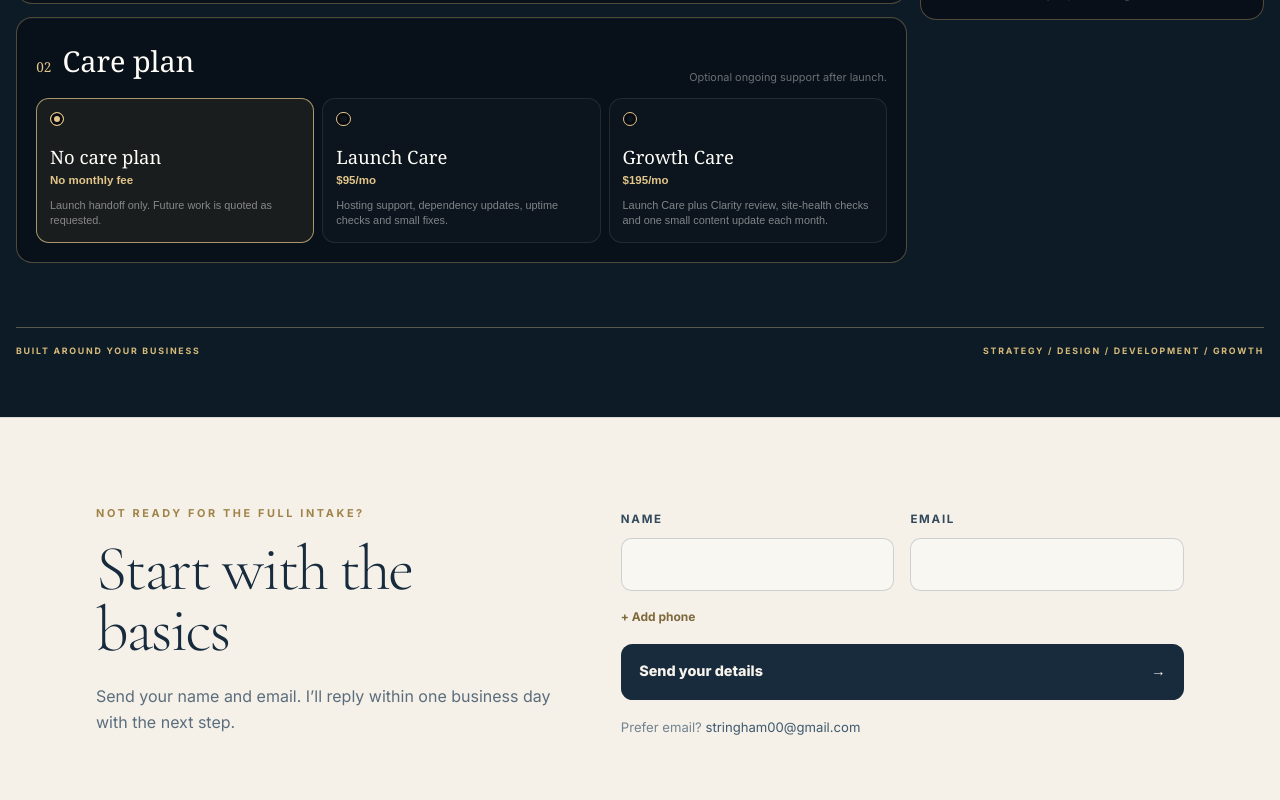
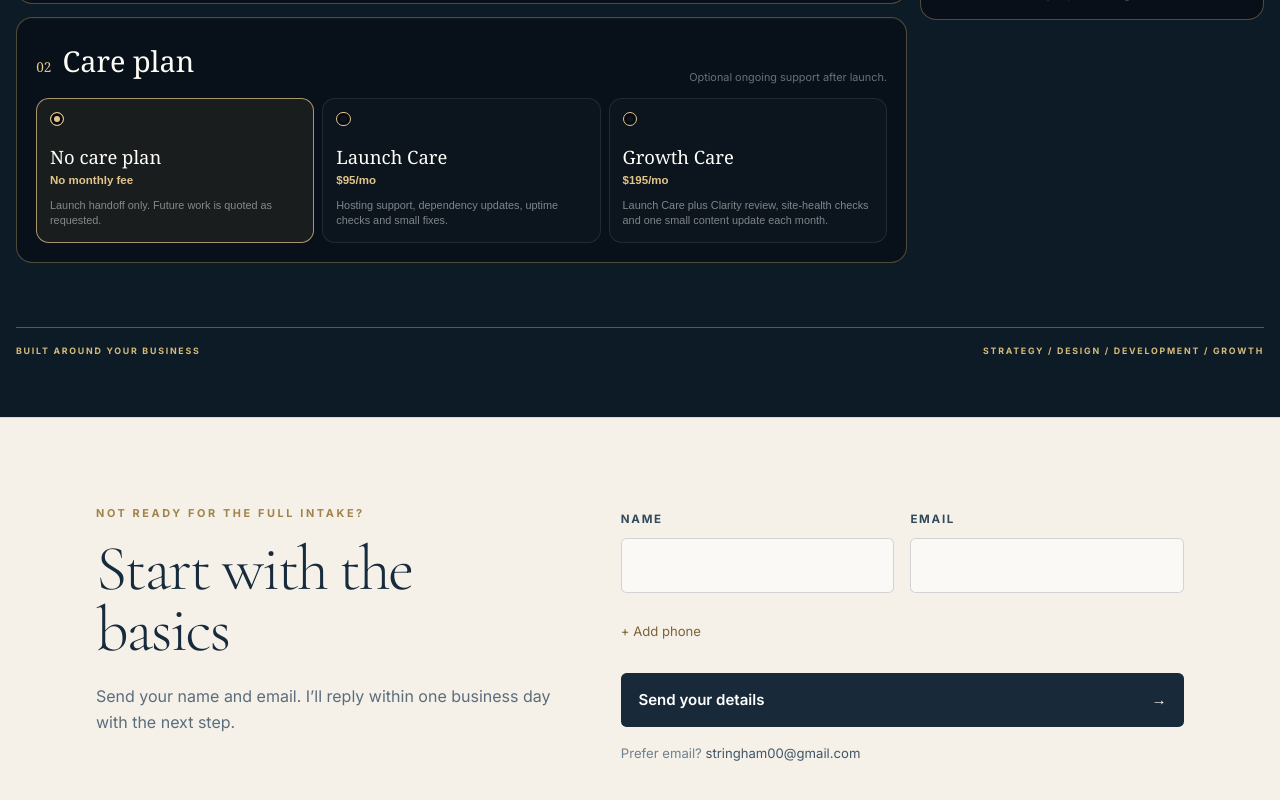
Before and after one commit to kstring00/legendary-octo-palm-tree, a Next.js app: page / in a window 1280 px wide. Shown: the part 3541-4341 px from the top of the page. Built offline with nearby package versions, Linux system fonts and the light colour scheme.

Commit message:
Preserve contact styles with anchor offset

```diff
--- a/app/BottomCapture.module.css
+++ b/app/BottomCapture.module.css
@@ -79,139 +79,147 @@
 
 .field input {
   width: 100%;
-  min-height: 3.35rem;
-  border: 1px solid rgba(49, 73, 91, 0.22);
-  border-radius: 0.65rem;
-  padding: 0 0.95rem;
-  background: rgba(255, 255, 255, 0.42);
+  min-height: 48px;
+  border: 1px solid rgba(24, 42, 58, 0.18);
+  border-radius: 0.35rem;
+  background: rgba(255, 255, 255, 0.58);
   color: #172b3d;
   font: inherit;
+  font-size: 1rem;
+  padding: 0.82rem 0.9rem;
   outline: none;
-  transition: border-color 160ms ease, background 160ms ease;
+  transition: border-color 160ms ease, box-shadow 160ms ease, background 160ms ease;
 }
 
-.field input:focus {
-  border-color: rgba(160, 131, 72, 0.72);
-  background: rgba(255, 255, 255, 0.72);
+.field input:hover {
+  border-color: rgba(24, 42, 58, 0.3);
 }
 
-.field input[aria-invalid="true"] {
-  border-color: rgba(151, 66, 56, 0.75);
+.field input:focus-visible,
+.submit:focus-visible,
+.addPhone:focus-visible,
+.phoneToggle:focus-visible,
+.alternate a:focus-visible {
+  outline: none;
+  box-shadow: 0 0 0 3px rgba(194, 160, 114, 0.55);
+}
+
+.field input:focus-visible {
+  border-color: #a08348;
+  background: rgba(255, 255, 255, 0.78);
 }
 
 .error,
 .formError {
-  color: #8c4339;
-  font-size: 0.75rem;
-  line-height: 1.45;
-}
-
-.error {
   margin: 0.45rem 0 0;
-}
-
-.formError {
-  margin: 0;
+  color: #8f3f37;
+  font-size: 0.82rem;
+  line-height: 1.4;
 }
 
 .phoneField {
-  max-width: 24rem;
+  max-width: calc(50% - 0.5rem);
 }
 
 .phoneLabelRow {
   display: flex;
-  align-items: baseline;
+  align-items: center;
   justify-content: space-between;
   gap: 1rem;
 }
 
 .phoneToggle,
 .addPhone {
+  min-height: 44px;
   border: 0;
-  padding: 0;
   background: transparent;
-  color: #7f693d;
+  color: #7c6338;
   cursor: pointer;
   font: inherit;
-  font-size: 0.75rem;
-  font-weight: 700;
+  font-size: 0.82rem;
+  padding: 0;
+  text-decoration: underline;
+  text-decoration-thickness: 1px;
+  text-underline-offset: 0.2em;
 }
 
-.phoneToggle {
-  font-size: 0.67rem;
-  letter-spacing: 0.04em;
+.phoneLabelRow .phoneToggle {
+  min-height: auto;
+  margin-bottom: 0.48rem;
+  color: #657684;
+  font-size: 0.75rem;
 }
 
 .addPhone {
-  width: max-content;
+  width: fit-content;
+  text-decoration: none;
 }
 
 .submit {
-  min-height: 3.5rem;
-  display: flex;
+  min-height: 50px;
+  margin-top: 0.25rem;
+  border: 0;
+  border-radius: 0.35rem;
+  display: inline-flex;
   align-items: center;
   justify-content: space-between;
   gap: 1rem;
-  border: 0;
-  border-radius: 0.72rem;
-  padding: 0 1.15rem;
-  background: #172b3d;
-  color: #f8f3eb;
+  padding: 0.9rem 1.1rem;
+  background: #182a3a;
+  color: #fff;
   cursor: pointer;
   font: inherit;
-  font-size: 0.9rem;
-  font-weight: 750;
-  transition: background 160ms ease, transform 160ms ease;
+  font-size: 0.94rem;
+  font-weight: 600;
+  transition: background 160ms ease, opacity 160ms ease;
 }
 
 .submit:hover:not(:disabled) {
-  background: #203b52;
-  transform: translateY(-1px);
+  background: #223d54;
 }
 
 .submit:disabled {
   cursor: wait;
-  opacity: 0.68;
+  opacity: 0.64;
 }
 
-.honeypot {
-  position: absolute;
-  width: 1px;
-  height: 1px;
-  overflow: hidden;
-  clip: rect(0 0 0 0);
-  white-space: nowrap;
+.alternate {
+  margin: 1rem 0 0;
+  color: #70808c;
+  font-size: 0.82rem;
+  line-height: 1.6;
+}
+
+.alternate a {
+  color: #405566;
+  text-decoration-color: rgba(160, 131, 72, 0.6);
+  text-underline-offset: 0.18em;
 }
 
 .success {
-  min-height: 11rem;
+  min-height: 12rem;
+  border: 1px solid rgba(160, 131, 72, 0.35);
+  border-radius: 0.5rem;
   display: flex;
   align-items: center;
-  gap: 1rem;
-  border: 1px solid rgba(160, 131, 72, 0.28);
-  border-radius: 0.9rem;
+  gap: 1.1rem;
   padding: 1.4rem;
-  background: rgba(255, 255, 255, 0.38);
+  background: rgba(255, 255, 255, 0.42);
 }
 
 .successMark {
-  width: 2.5rem;
-  height: 2.5rem;
+  width: 2.7rem;
+  height: 2.7rem;
+  border: 1px solid rgba(160, 131, 72, 0.55);
+  border-radius: 999px;
   display: grid;
   place-items: center;
+  color: #a08348;
   flex: none;
-  border: 1px solid rgba(160, 131, 72, 0.55);
-  border-radius: 50%;
-  color: #a08348;
-  font-weight: 800;
-}
-
-.success h3,
-.success p {
-  margin: 0;
 }
 
 .success h3 {
+  margin: 0;
   color: #172b3d;
   font-family: var(--font-cormorant), Georgia, serif;
   font-size: 2rem;
@@ -219,37 +227,51 @@
 }
 
 .success p {
-  margin-top: 0.3rem;
-  color: #5b6d7c;
+  margin: 0.35rem 0 0;
+  color: #60717f;
 }
 
-.alternate {
-  margin: 1.15rem 0 0;
-  color: #748390;
-  font-size: 0.82rem;
-  line-height: 1.5;
+.honeypot {
+  position: absolute !important;
+  width: 1px !important;
+  height: 1px !important;
+  padding: 0 !important;
+  margin: -1px !important;
+  overflow: hidden !important;
+  clip: rect(0, 0, 0, 0) !important;
+  white-space: nowrap !important;
+  border: 0 !important;
 }
 
-.alternate a {
-  color: #3f596d;
-  text-decoration-thickness: 1px;
-  text-underline-offset: 0.2em;
+@media (max-width: 62rem) {
+  .inner {
+    grid-template-columns: 1fr;
+  }
+
+  .copy {
+    max-width: 40rem;
+  }
+
+  .formWrap {
+    max-width: 40rem;
+  }
 }
 
-.alternate a:hover {
-  color: #8b6f38;
-}
-
-@media (max-width: 48rem) {
+@media (max-width: 42rem) {
   .section {
+    padding: 3.5rem 0;
     scroll-margin-top: 4.75rem;
-  }
-
-  .inner {
-    grid-template-columns: 1fr;
   }
 
   .fields {
     grid-template-columns: 1fr;
   }
+
+  .phoneField {
+    max-width: 100%;
+  }
+
+  .submit {
+    width: 100%;
+  }
 }
```
